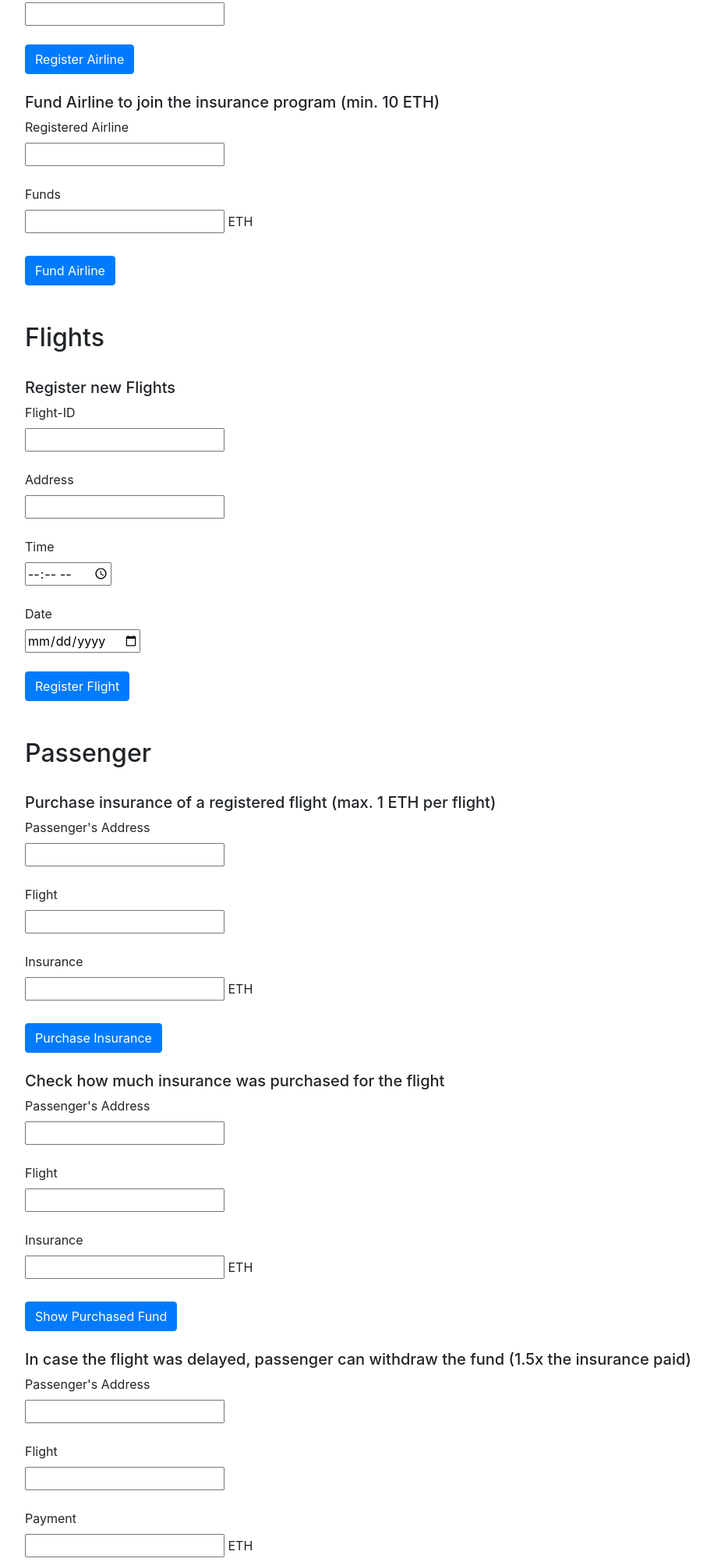
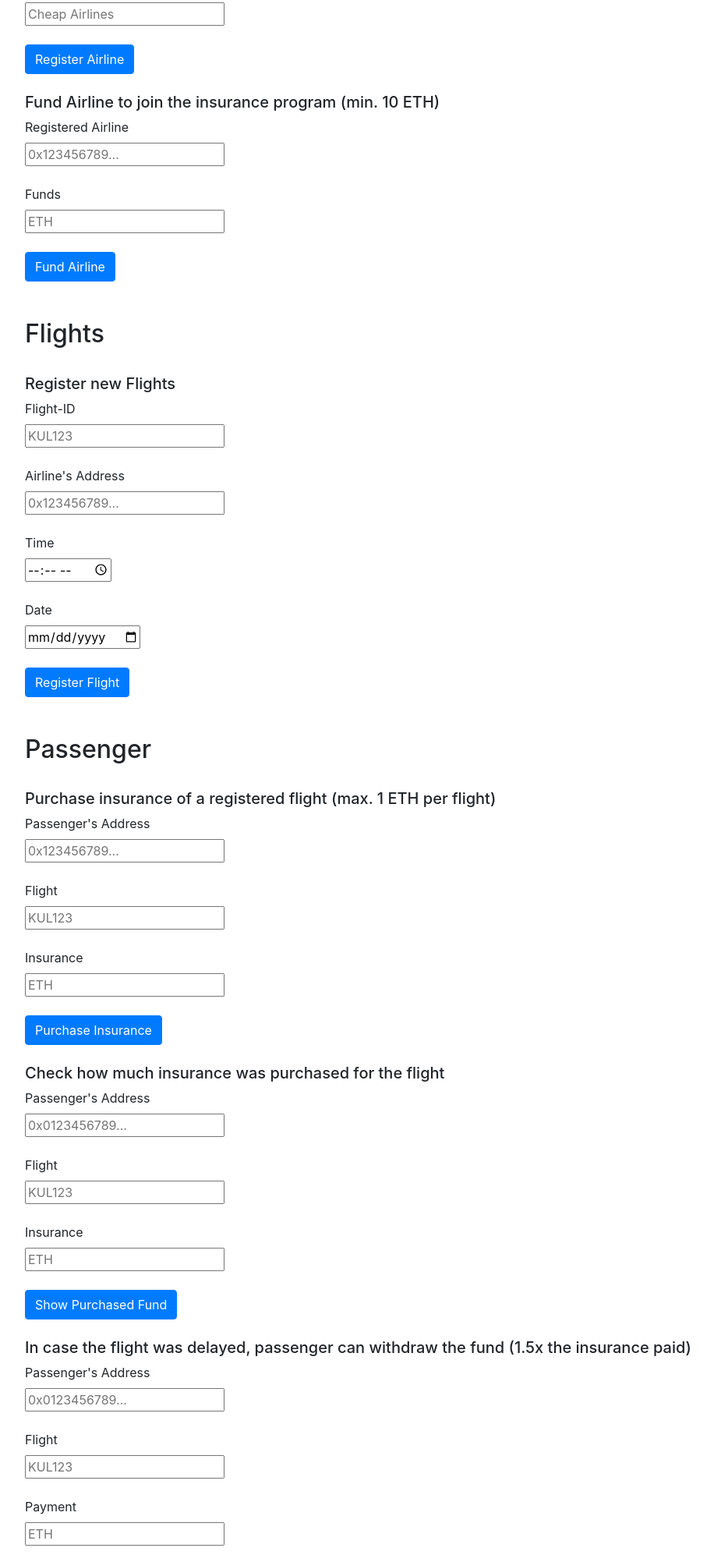
Before and after one commit to udacity/FlightSurety, a website: page src/dapp/index.html in a window 1280 px wide. Shown: the part 217-2220 px from the top of the page at 78% size, without its empty margins (53-969 px from the left). Drawn offline with nearby package versions, Linux system fonts and the light colour scheme.

Commit message:
Add placeholders

```diff
--- a/src/dapp/index.html
+++ b/src/dapp/index.html
@@ -34,9 +34,9 @@
         </h5>
         <div class="airlineRegisterNew">
             <label class="form">Airline's Address</label><br>
-            <input type="text" id="registered-airline"> <br><br>
+            <input class="myinput" type="text" id="registered-airline" placeholder="0x123456789..."> <br><br>
             <label class="form">Airline's Name</label><br>
-            <input type="text" id="registered-name"> <br><br>
+            <input class="myinput" type="text" id="registered-name" placeholder="Cheap Airlines"> <br><br>
             <btn class="btn btn-primary" id="register-airline">Register Airline</btn><br>
         </div>
 
@@ -46,10 +46,9 @@
         </h5>
         <div class="airlineFund">
             <label class="form">Registered Airline</label><br>
-            <input type="text" id="funded-airline"><br><br>
+            <input class="myinput" type="text" id="funded-airline" placeholder="0x123456789..."><br><br>
             <label class="form">Funds</label><br>
-            <input type="number" id="fund">
-            <label class="form">ETH</label><br><br>
+            <input class="myinput" type="number" id="fund" placeholder="ETH"><br><br>
             <btn class="btn btn-primary" id="fund-airline">Fund Airline</btn><br>
         </div>
 
@@ -65,13 +64,13 @@
         </h5>
         <div class="flightsRegisterNew">
             <label class="form">Flight-ID</label><br>
-            <input type="text" id="flight-number"> <br><br>
-            <label class="form">Address</label><br>
-            <input type="text" id="airline-address"><br> <br>
+            <input class="myinput" type="text" id="flight-number" placeholder="KUL123"> <br><br>
+            <label class="form">Airline's Address</label><br>
+            <input class="myinput" type="text" id="airline-address" placeholder="0x123456789..."><br> <br>
             <label class="form">Time</label><br>
-            <input type="time" id="timestamp"> <br><br>
+            <input class="myinput" type="time" id="timestamp"> <br><br>
             <label class="form">Date</label><br>
-            <input type="date" id="timestamp"> <br><br>
+            <input class="myinput" type="date" id="timestamp"> <br><br>
             <btn class="btn btn-primary" id="register">Register Flight</btn>
         </div>
 
@@ -87,12 +86,11 @@
         </h5>
         <div class="passengerPurchaseInsurance">
             <label class="form">Passenger's Address</label><br>
-            <input type="text" id="passenger"> <br><br>
+            <input class="myinput" type="text" id="passenger" placeholder="0x123456789..."> <br><br>
             <label class="form">Flight</label><br>
-            <input type="text" id="flight"> <br><br>
+            <input class="myinput" type="text" id="flight" placeholder="KUL123"> <br><br>
             <label class="form">Insurance</label><br>
-            <input type="number" id="insurance">
-            <label class="form">ETH</label><br><br>
+            <input class="myinput" type="number" id="insurance" placeholder="ETH"><br><br>
             <btn class="btn btn-primary" id="Purchase">Purchase Insurance</btn>
         </div>
 
@@ -102,12 +100,11 @@
         </h5>
         <div class="passengerCheckInsurance">
             <label class="form">Passenger's Address</label><br>
-            <input type="text" id="passenger"> <br><br>
+            <input class="myinput" type="text" id="passenger" placeholder="0x0123456789..."> <br><br>
             <label class="form">Flight</label><br>
-            <input type="text" id="flight"> <br><br>
+            <input class="myinput" type="text" id="flight" placeholder="KUL123"> <br><br>
             <label class="form">Insurance</label><br>
-            <input type="number" id="insurance" readonly>
-            <label class="form">ETH</label><br><br>
+            <input class="myinput" type="number" id="insurance" readonly placeholder="ETH"><br><br>
             <btn class="btn btn-primary" id="Purchase">Show Purchased Fund</btn>
         </div>
 
@@ -117,12 +114,11 @@
         </h5>
         <div class="passengerWithdrawFund">
             <label class="form">Passenger's Address</label><br>
-            <input type="text" id="passenger"> <br><br>
+            <input class="myinput" type="text" id="passenger" placeholder="0x0123456789..."> <br><br>
             <label class="form">Flight</label><br>
-            <input type="text" id="flight"> <br><br>
+            <input class="myinput" type="text" id="flight" placeholder="KUL123"> <br><br>
             <label class="form">Payment</label><br>
-            <input type="number" id="payment" readonly>
-            <label class="form">ETH</label><br><br>
+            <input class="myinput" type="number" id="payment" readonly placeholder="ETH"><br><br>
             <btn class="btn btn-primary" id="Withdraw">Withdraw Funds</btn>
         </div>
     </main>
```
